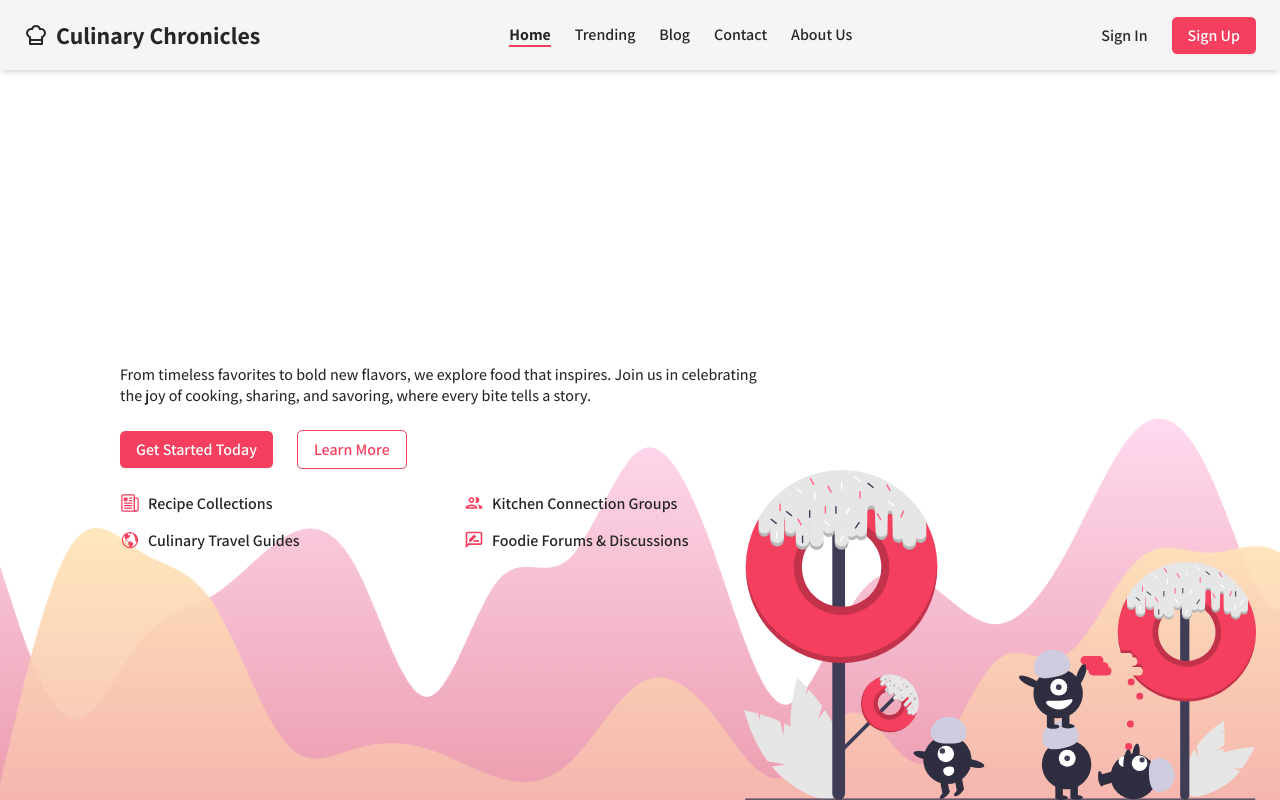
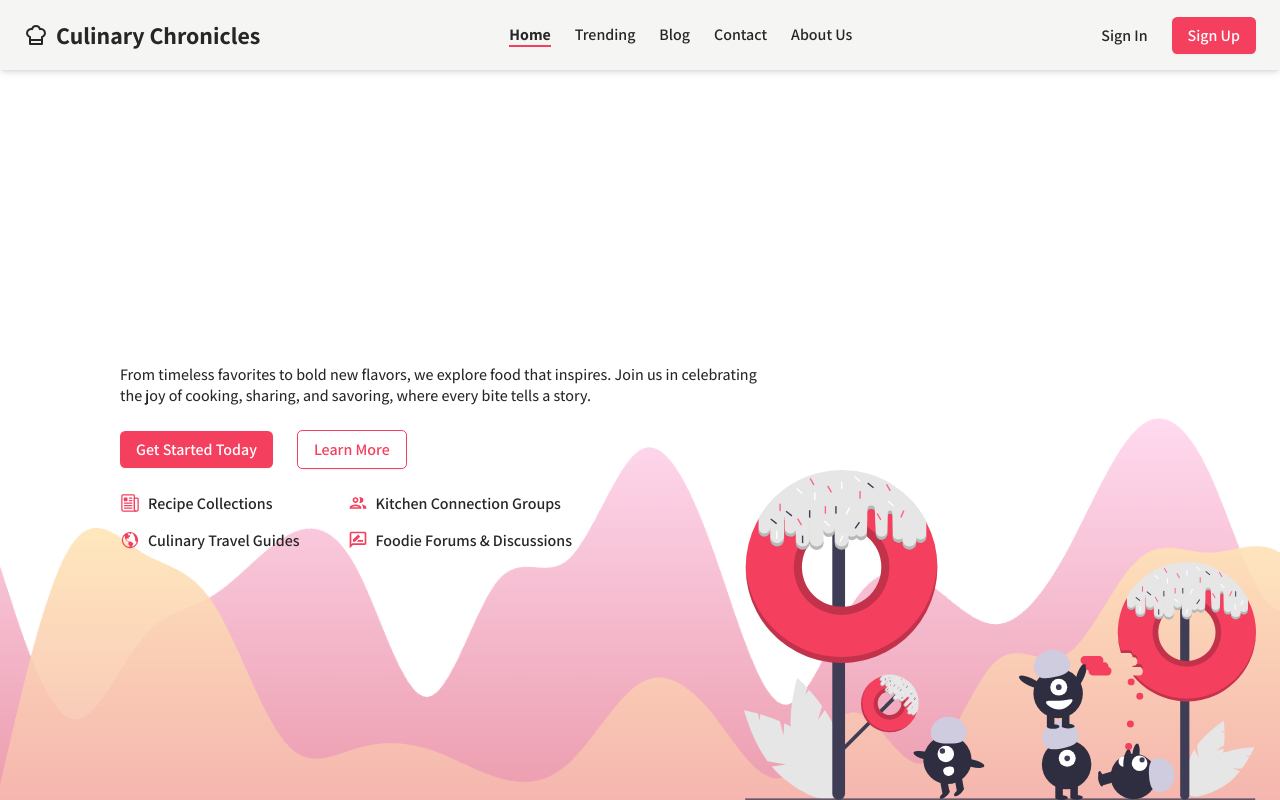
Before and after one commit to doanvalerie/blog, a Next.js app: page / in a window 1280 px wide. Built offline with nearby package versions, Linux system fonts and the light colour scheme.

Commit message:
Update: key features hero styling

```diff
--- a/src/app/(pages)/(guest)/(index)/_components/KeyFeatures/KeyFeatures.module.scss
+++ b/src/app/(pages)/(guest)/(index)/_components/KeyFeatures/KeyFeatures.module.scss
@@ -5,7 +5,7 @@
     display: grid;
 
     /* position and layout */
-    grid-template-columns: repeat(2, minmax(0, 1fr));
+    grid-template-columns: repeat(2, min-content);
     row-gap: var(--sm-spacer);
     column-gap: var(--med-spacer);
 
@@ -24,6 +24,7 @@
 
         /* typography */
         font-weight: var(--semibold);
+        white-space: nowrap;
 
         .icon {
             /* svg */
```
